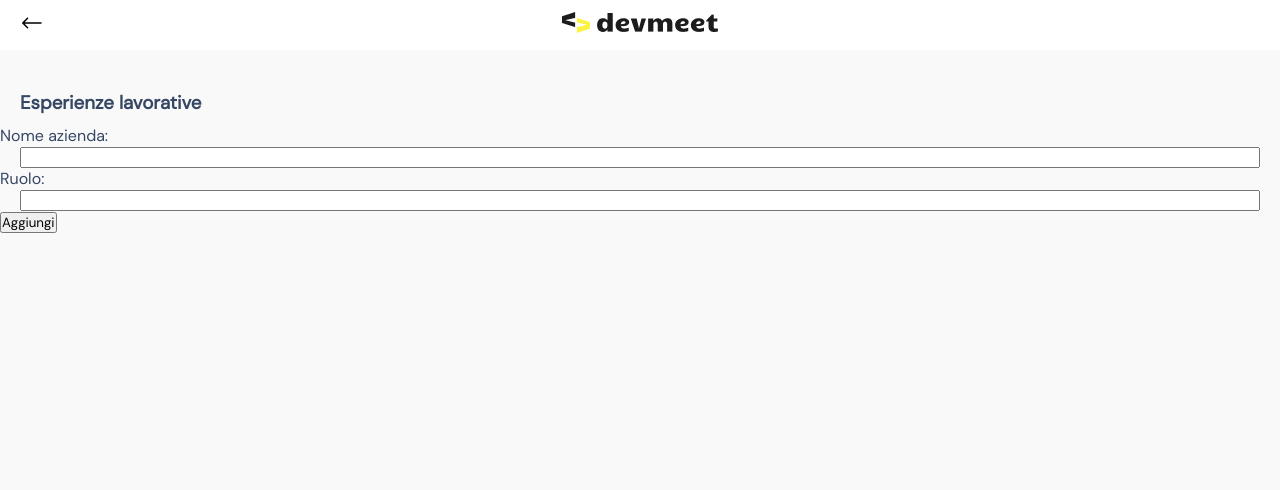
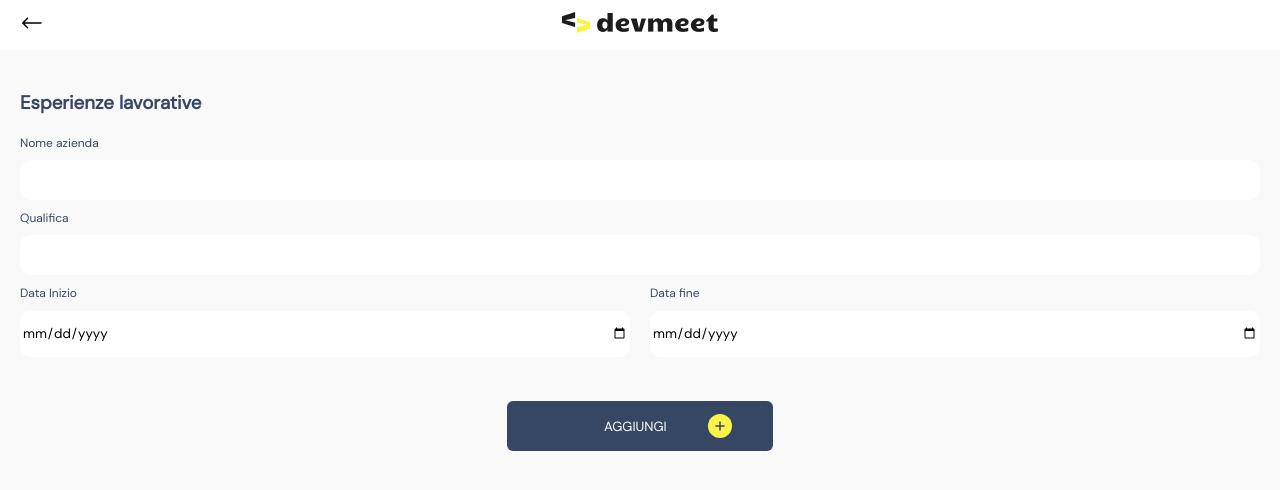
Before and after one commit to Emiliano-S/devmeet, a React (Create React App) app: page /workExperiences in a window 1280 px wide. Shown: the top 490 px of the page. Built offline with nearby package versions, Linux system fonts and the light colour scheme; the HTML template or start-up script is replaced by a standard one.

Commit message:
Compatibilità con altri componenti

```diff
--- a/src/components/FormRow.js
+++ b/src/components/FormRow.js
@@ -3,7 +3,7 @@ import PhoneInput from "react-phone-input-2";
 import useSWR from "swr";
 import data from "../data/db";
 
-function FormRow({ text, textType, id, name, ph, data, password, number, email }) {
+function FormRow({ text, textType, id, name, ph, data, password, number, email, handleChange, notRequired = false }) {
     const [value, setValue] = useState()
 
 
@@ -20,9 +20,9 @@ function FormRow({ text, textType, id, name, ph, data, password, number, email }
     */
 
   return (
-    <div>
+    <div className="FormRowContainer">
       {data && (
-        <div>
+        <>
           <div className="form-title-style">{text}</div>
           <input
             type="date"
@@ -34,12 +34,13 @@ function FormRow({ text, textType, id, name, ph, data, password, number, email }
             min="1932-01-01"
             max="2022-12-31"
             style={{ height: "3.5em", width: "100%" }}
+            onChange={handleChange}
           ></input>
-        </div>
+        </>
       )}
 
       {textType && (
-        <div>
+        <>
           <div className="form-title-style">{text}</div>
           <input
             type="text"
@@ -47,14 +48,15 @@ function FormRow({ text, textType, id, name, ph, data, password, number, email }
             className="input-form-style"
             id={id}
             name={name}
-            required
+            required={!notRequired}
             placeholder={ph}
+            onChange={handleChange}
           ></input>
-        </div>
+        </>
       )}
 
       {password && (
-        <div>
+        <>
           <div className="form-title-style">{text}</div>
           <input
             type='password'
@@ -64,11 +66,12 @@ function FormRow({ text, textType, id, name, ph, data, password, number, email }
             name={name}
             required
             placeholder={ph}
+            onChange={handleChange}
           ></input>
-        </div>
+        </>
       )}
       {email && (
-        <div>
+        <>
           <div className="form-title-style">{text}</div>
           <input
             type='email'
@@ -77,17 +80,20 @@ function FormRow({ text, textType, id, name, ph, data, password, number, email }
             name={name}
             required
             placeholder={ph}
+            onChange={handleChange}
           ></input>
-        </div>
+        </>
       )}
-
-        {number && (<div>
+        {number && (
+        <>
             <div className="form-title-style">{text}</div>
             <PhoneInput
                         placeholder=''
                         value={value}
                         onChange={setValue}
-                    /> </div>)}
+                    />
+        </>
+      )}
     </div>
   );
 }
--- a/src/components/WorkExperiencesForm.js
+++ b/src/components/WorkExperiencesForm.js
@@ -1,10 +1,16 @@
 import { useState } from "react"
+import FormRow from "./FormRow";
+import Add from '../assets/svg/Add.svg'
+
+const workObject = {
+    name: "",
+    qualifica: "",
+    dataInizio: "",
+    dataFine: "",
+};
 
 export function WorkExperiencesForm(){
-    const [work, setWork] = useState({
-        name: "",
-        ruolo: "",
-    });
+    const [work, setWork] = useState(workObject);
     const [worksExperience, setWorksExperience] = useState([]);
 
     const handleChange = (e) =>{
@@ -17,29 +23,73 @@ export function WorkExperiencesForm(){
     const handleSubmit = (e) =>{
         e.preventDefault();
         setWorksExperience((prev) => [...prev, work]);
+        e.target.reset();
         console.log(worksExperience);
     }
 
     return(
         <>
-            <form onSubmit={handleSubmit}>
-                <label>
-                    Nome azienda:
-                    <input type="text" name="name" onChange={handleChange} />
-                </label>
-
-                <label>
-                    Ruolo:
-                    <input type="text" name="ruolo" onChange={handleChange} />
-                </label>
-                <button type="submit">Aggiungi</button>
+            <form className="worksExperienceForm" onSubmit={handleSubmit}>
+                <FormRow
+                    textType
+                    text={'Nome azienda'}
+                    name={'name'}
+                    handleChange={handleChange}
+                    notRequired={true}
+                />
+                <FormRow
+                    textType
+                    text={'Qualifica'}
+                    name={'qualifica'}
+                    handleChange={handleChange}
+                />
+                <div className="container-df-row">
+                    <FormRow
+                        data
+                        text={'Data Inizio'}
+                        name={'dataInizio'}
+                        handleChange={handleChange}
+                    />
+                    <FormRow
+                        data
+                        text={'Data fine'}
+                        name={'dataFine'}
+                        handleChange={handleChange}
+                    />
+                </div>
+                <div style={{width: '100%', display: "flex", justifyContent: "center", paddingTop: '44px'}}>
+                    <button
+                    type="submit"
+                    style={{
+                        display: 'flex',
+                        alignItems: 'center',
+                        backgroundColor: 'rgb(54, 71, 100)',
+                        width: '266px',
+                        color: '#FFFFFF',
+                        fontWeight: "",
+                        borderRadius: "6px",
+                        height: '50px',
+                        border: "none",
+                        cursor: "pointer",
+                    }}
+                    >
+                        <div style={{width: '60%', display: 'flex', justifyContent:'flex-end'}}>
+                        AGGIUNGI
+                        </div>
+                        <div style= {{width: '40%', display: 'flex', justifyContent:'center'}}>
+                            <img src={Add} alt="+" />
+                        </div>
+                    </button>
+                </div>
             </form>
             <div>
                 {worksExperience.map((work, i) =>{
                     return(<div key={i}>
                         <span>{work.name}</span>
                         <br />
-                        <span>{work.ruolo}</span>
+                        <span>{work.qualifica}</span>
+                        <br />
+                        <span>{work.dataInizio} | {work.dataFine}</span>
                     </div>)
                 })}
             </div>
--- a/src/style/css/skills.css
+++ b/src/style/css/skills.css
@@ -23,16 +23,13 @@
 .skillsPageContainer .lavoroContainer h3 {
   padding: 0 20px;
 }
-.skillsPageContainer .skillsContainer input,
-.skillsPageContainer .lavoroContainer input {
-  width: calc(100% - 40px);
-  margin: 0px 20px;
-}
 .skillsPageContainer .input-search-container {
   position: relative;
 }
 .skillsPageContainer .input-search-container input[type=search] {
   border: none;
+  width: calc(100% - 40px);
+  margin: 0 20px;
   min-height: 50px;
   border-radius: 10px;
   -webkit-border-radius: 10px;
@@ -201,4 +198,24 @@
   width: 100%;
 }
 
+.worksExperienceForm {
+  padding: 0 20px;
+}
+.worksExperienceForm .form-title-style {
+  font-size: 12px;
+  font-weight: normal;
+  color: #364764;
+}
+
+.container-df-row {
+  display: flex;
+  justify-content: space-between;
+  align-items: center;
+  flex-direction: row;
+  gap: 20px;
+}
+.container-df-row .FormRowContainer {
+  width: 100%;
+}
+
 /*# sourceMappingURL=skills.css.map */
--- a/src/style/sass/Skills.scss
+++ b/src/style/sass/Skills.scss
@@ -20,15 +20,13 @@
     h3 {
       padding: 0 20px;
     }
-    input {
-      width: calc(100% - 40px);
-      margin: 0px 20px;
-    }
   }
   .input-search-container {
     position: relative;
     input[type="search"] {
       border: none;
+      width: calc(100% - 40px);
+      margin: 0 20px;
       min-height: 50px;
       border-radius: 10px;
       -webkit-border-radius: 10px;
@@ -203,3 +201,23 @@
     }
   }
 }
+
+.worksExperienceForm{
+  padding: 0 20px;
+  .form-title-style{
+    font-size: 12px;
+    font-weight: normal;
+    color: #364764;
+  }
+}
+
+.container-df-row{
+  display: flex;
+  justify-content: space-between;
+  align-items: center;
+  flex-direction: row;
+  gap: 20px;
+  .FormRowContainer{
+    width: 100%;
+  }
+}
```
Also changed, not shown: 1 other file (tests, documents, lock files or other folders).
